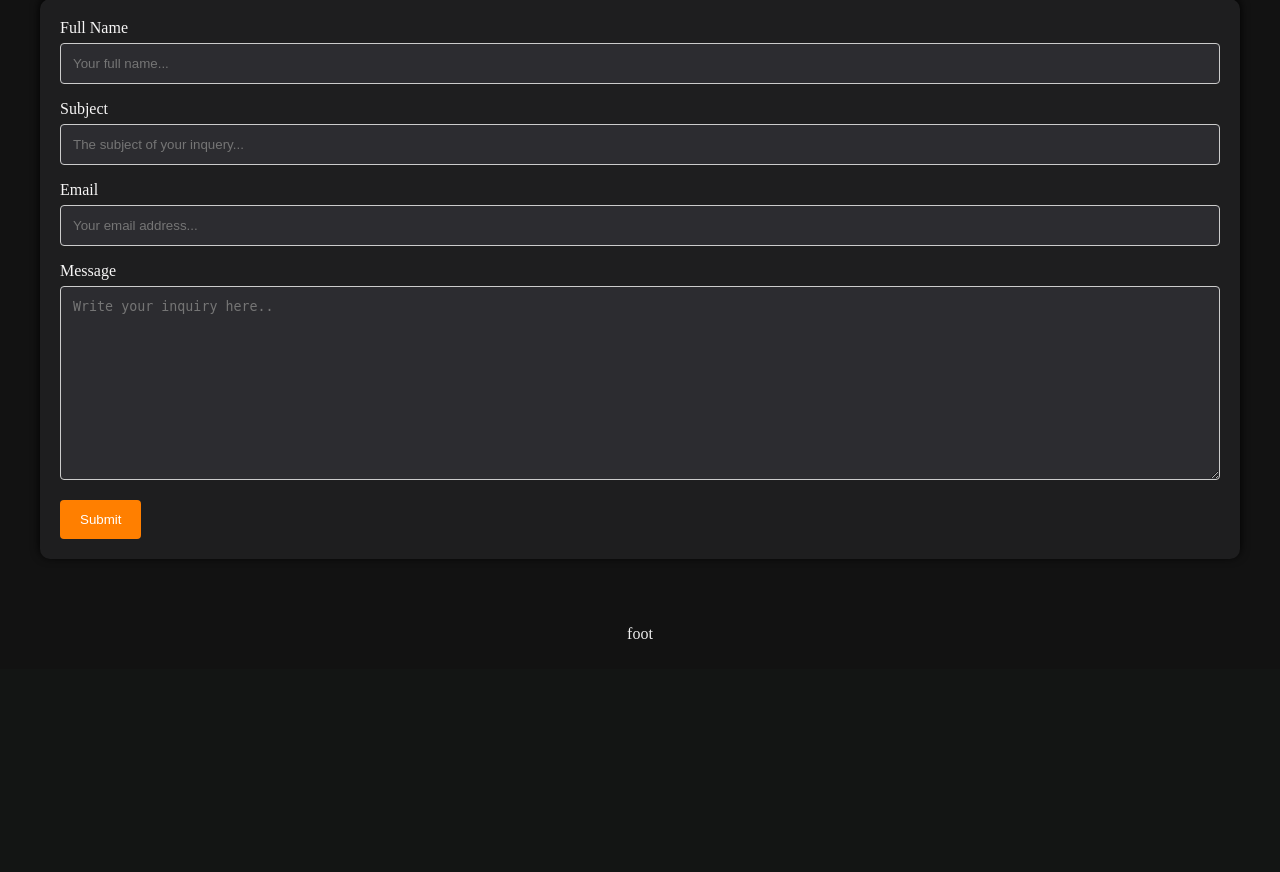
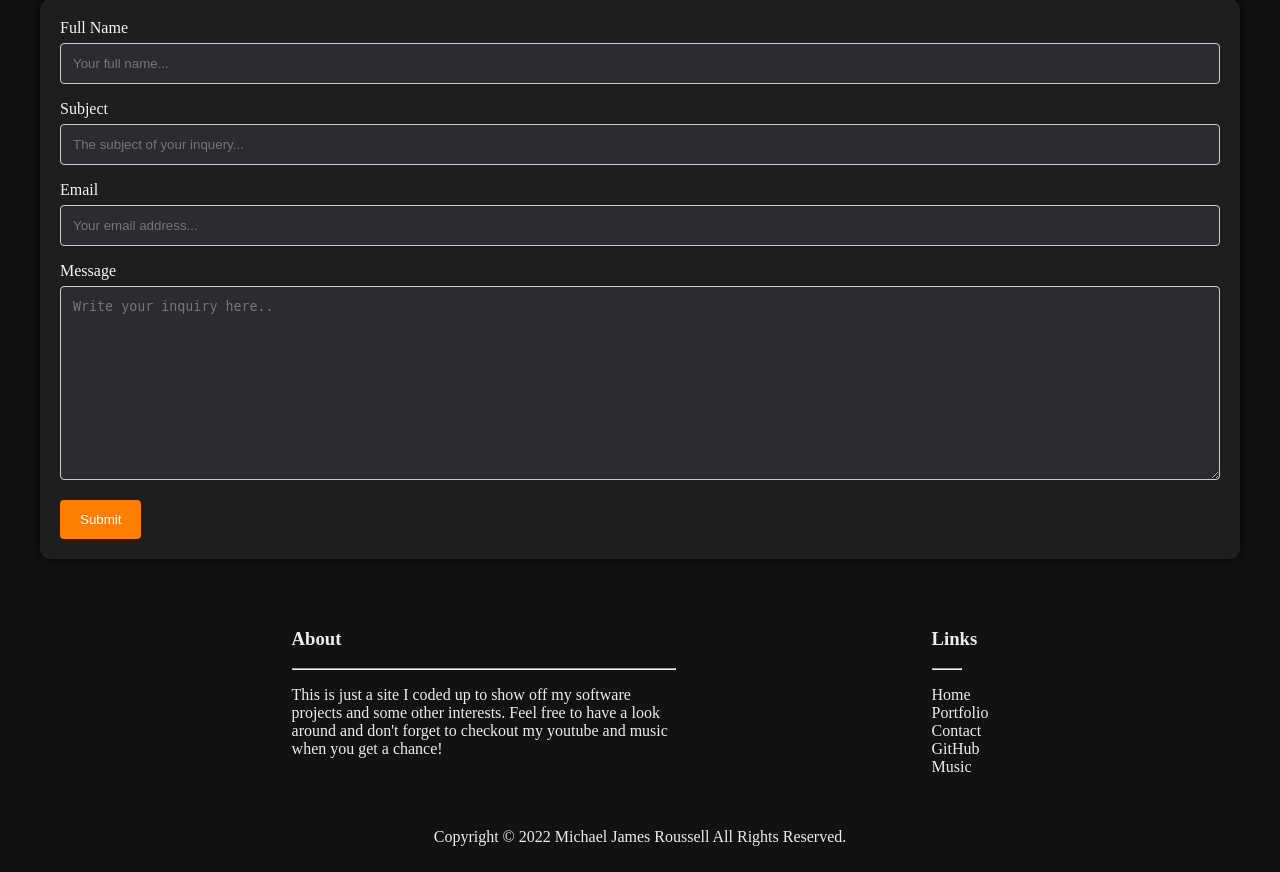
Before and after one commit to Mroussell/mjr_website, a Flask app: page /contact in a window 1280 px wide. Shown: the part 952-1824 px from the top of the page. Before the commit the page ends 1591 px from the top, so only its background shows below. Run offline with Flask 2, Linux system fonts and the light colour scheme.

Commit message:
Finished intial footer, may still need work

```diff
--- a/static/styles.css
+++ b/static/styles.css
@@ -308,46 +308,39 @@ input[type=submit]:hover {
 
 
 /*----- Footer Styling -----*/
-/* Style the foot-header */
-.foot-header {
-  grid-area: header;
-  background-color: #121212;
-  padding: 30px;
-  text-align: center;
-  font-size: 35px;
-}
-
 /* The grid container */
 .grid-container {
   display: grid;
   grid-template-areas:
     'header header header header header header'
-    'left left middle middle right right'
+    'left left left left right right'
     'footer footer footer footer footer footer';
   /* grid-column-gap: 10px; - if you want gap between the columns */
-  background-color: #1e1e1f;
+  background-color: #121212;
+  margin-left: 22%;
+  margin-right: 22%;
 }
 
 .left,
-.middle,
 .right {
   padding: 10px;
-
 }
 
 /* Style the left column */
 .left {
   grid-area: left;
-}
-
-/* Style the middle column */
-.middle {
-  grid-area: middle;
+  max-width: 60%;
 }
 
 /* Style the right column */
 .right {
   grid-area: right;
+  width: 40%;
+}
+
+ul {
+  list-style: none;
+  padding: 0px;
 }
 
 /* Style the footer */
@@ -364,8 +357,24 @@ input[type=submit]:hover {
     grid-template-areas:
       'header header header header header header'
       'left left left left left left'
-      'middle middle middle middle middle middle'
       'right right right right right right'
       'footer footer footer footer footer footer';
   }
+  ul {
+  list-style: none;
+  padding: 0px;
 }
+}
+
+.foot-link {
+  color: inherit;
+  text-decoration: none;
+  transition: 500ms;
+}
+
+.foot-link:hover {
+  margin-left: 3px;
+  color: #FF7F00;
+  text-decoration: none;
+
+}
--- a/templates/blog.html
+++ b/templates/blog.html
@@ -24,5 +24,9 @@
 			<h1>Michael J. Roussell</h1>
 			<p>AI Blog Page</p>
 		</div>
+
+		<div class="foot">
+			{% include 'footer.html' %}
+		</div>
 	</body>
 </html>
--- a/templates/contact.html
+++ b/templates/contact.html
@@ -50,10 +50,8 @@
 		  </form>
 		</div>
 
-		<div class="footer">
-			<footer>
-				<p>foot</p>
-			</footer>
+		<div class="foot">
+			{% include 'footer.html' %}
 		</div>
 	</body>
 </html>
--- a/templates/footer.html
+++ b/templates/footer.html
@@ -2,12 +2,22 @@
 <link rel="stylesheet" href="static/styles.css" type="text/css">
 <!-- Site footer -->
 <div class="grid-container">
-  <div class="foot-header">
-    <h2>MJR</h2>
+    <div class="left">
+  	<h3>About</h3>
+  	<hr>
+  	<p>This is just a site I coded up to show off my software projects and some other interests. Feel free to have a look around and don't forget to checkout my youtube and music when you get a chance!</p>
   </div>
-
-  <div class="left">About</div>
-  <div class="right">Links</div>
+  <div class="right">
+  	<h3>Links</h3>
+  	<hr>
+  	<ul id="foot-links">
+  		<li><a class="foot-link" href="{{ url_for('home') }}">Home</a></li>
+  		<li><a class="foot-link" href="{{ url_for('portfolio') }}" >Portfolio</a></li>
+  		<li><a class="foot-link" href="{{ url_for('contact') }}">Contact</a></li>
+  		<li><a class="foot-link" href="https://github.com/Mroussell">GitHub</a></li>
+  		<li><a class="foot-link" href="https://soundcloud.com/music-mjr">Music</a></li>
+  	</ul>
+  </div>
 
   <div class="footer">
   	<p>Copyright © 2022 Michael James Roussell All Rights Reserved.</p>
--- a/templates/portfolio.html
+++ b/templates/portfolio.html
@@ -24,5 +24,9 @@
 			<h1>Michael J. Roussell</h1>
 			<p>Portfolio Page</p>
 		</div>
+
+		<div class="foot">
+			{% include 'footer.html' %}
+		</div>
 	</body>
 </html>
```
